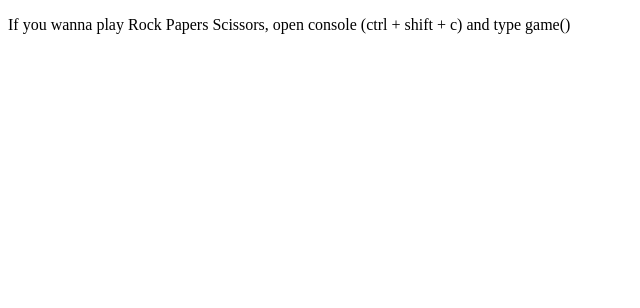
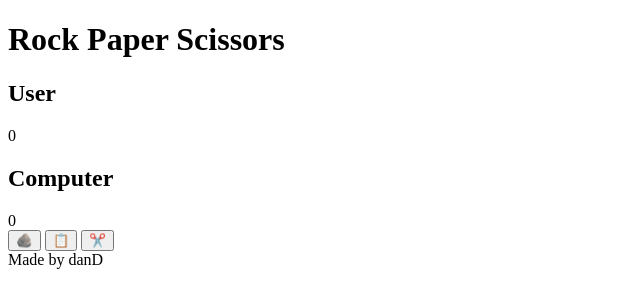
Before and after one commit to dZyad/rock-paper-scissors, a plain HTML site: page index.html in a window 1280 px wide. Shown: the whole page, without its empty margins (0-640 px from the left). Drawn offline with Linux system fonts and the light colour scheme.

Commit message:
Add HTML skeleton
Add Html to provide a GUI for the game.

```diff
--- a/index.html
+++ b/index.html
@@ -3,11 +3,32 @@
 <head>
     <title>Rock Paper Scissors</title>
     <meta charset="utf-8">
-    <script src="game.js"></script>
+    <script src="game.js" defer></script>
 </head>
 
 <body>
-    <p>If you wanna play Rock Papers Scissors, open console (ctrl + shift + c) and type game()</p>
+    <header class="header">
+        <h1 id="title">Rock Paper Scissors</h1>
+    </header>
+    <main>
+        <div class="score">
+            <div class="user">
+                <h2>User</h2>
+                <div class="scoreboard" id="user-score">0</div>
+            </div>
+            <div class="computer">
+                <h2>Computer</h2>
+                <div class="scoreboard" id="computer-score">0</div>
+            </div>
+            <div class="last-round"></div>
+            <div class="options">
+                <button id="rock">🪨</button>
+                <button id="paper">📋</button>
+                <button id="scissors">✂️</button>
+            </div>
+        </div>
+    </main>
+    <footer class="footer">Made by danD</footer>
 </body>
 
 </html>
```
